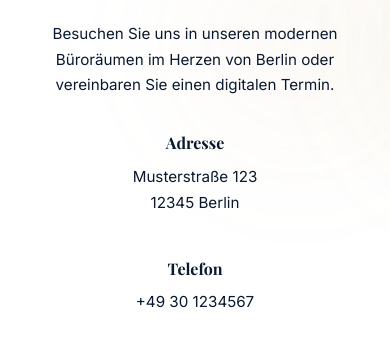
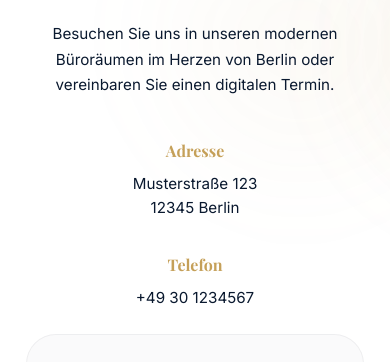
Before and after one commit to WebTech-Agentur/Steuerberater--Webtech, a website built with Vite: page pages/kontakt.html in a window 390 px wide. Shown: the part 780-1142 px from the top of the page. Built offline with nearby package versions, Linux system fonts and the light colour scheme.

Commit message:
Final Refinements: Improved mobile hero visibility and responsive contact layout

```diff
--- a/pages/kontakt.html
+++ b/pages/kontakt.html
@@ -71,14 +71,14 @@
               </div>
               <p>Besuchen Sie uns in unseren modernen Büroräumen im Herzen von Berlin oder vereinbaren Sie einen digitalen Termin.</p>
 
-              <div class="contact-details" style="margin-top: 2rem;">
-                <div class="contact-item" style="margin-bottom: 2.5rem; text-align: center;">
-                  <h4 style="margin: 0 0 0.5rem 0;">Adresse</h4>
-                  <p style="margin: 0;">Musterstraße 123<br>12345 Berlin</p>
+              <div class="contact-details">
+                <div class="contact-item">
+                  <h4>Adresse</h4>
+                  <p>Musterstraße 123<br>12345 Berlin</p>
                 </div>
-                <div class="contact-item" style="margin-bottom: 1.5rem; text-align: center;">
-                  <h4 style="margin: 0 0 0.5rem 0;">Telefon</h4>
-                  <p style="margin: 0;">+49 30 1234567</p>
+                <div class="contact-item">
+                  <h4>Telefon</h4>
+                  <p>+49 30 1234567</p>
                 </div>
               </div>
             </div>
--- a/src/style.css
+++ b/src/style.css
@@ -1062,6 +1062,22 @@ footer p {
   margin-left: 0;
 }
 
+.contact-details {
+  display: flex;
+  gap: 4rem;
+  margin-top: 2.5rem;
+}
+
+.contact-item h4 {
+  margin: 0 0 0.5rem 0;
+  color: var(--accent-color);
+}
+
+.contact-item p {
+  margin: 0;
+  line-height: 1.6;
+}
+
 @media (max-width: 768px) {
   .contact-section-header {
     text-align: center;
@@ -1073,4 +1089,13 @@ footer p {
   .contact-info {
     text-align: center;
   }
+  .contact-details {
+    flex-direction: column;
+    align-items: center;
+    gap: 2rem;
+    text-align: center;
+  }
+  .contact-item {
+    width: 100%;
+  }
 }
```
